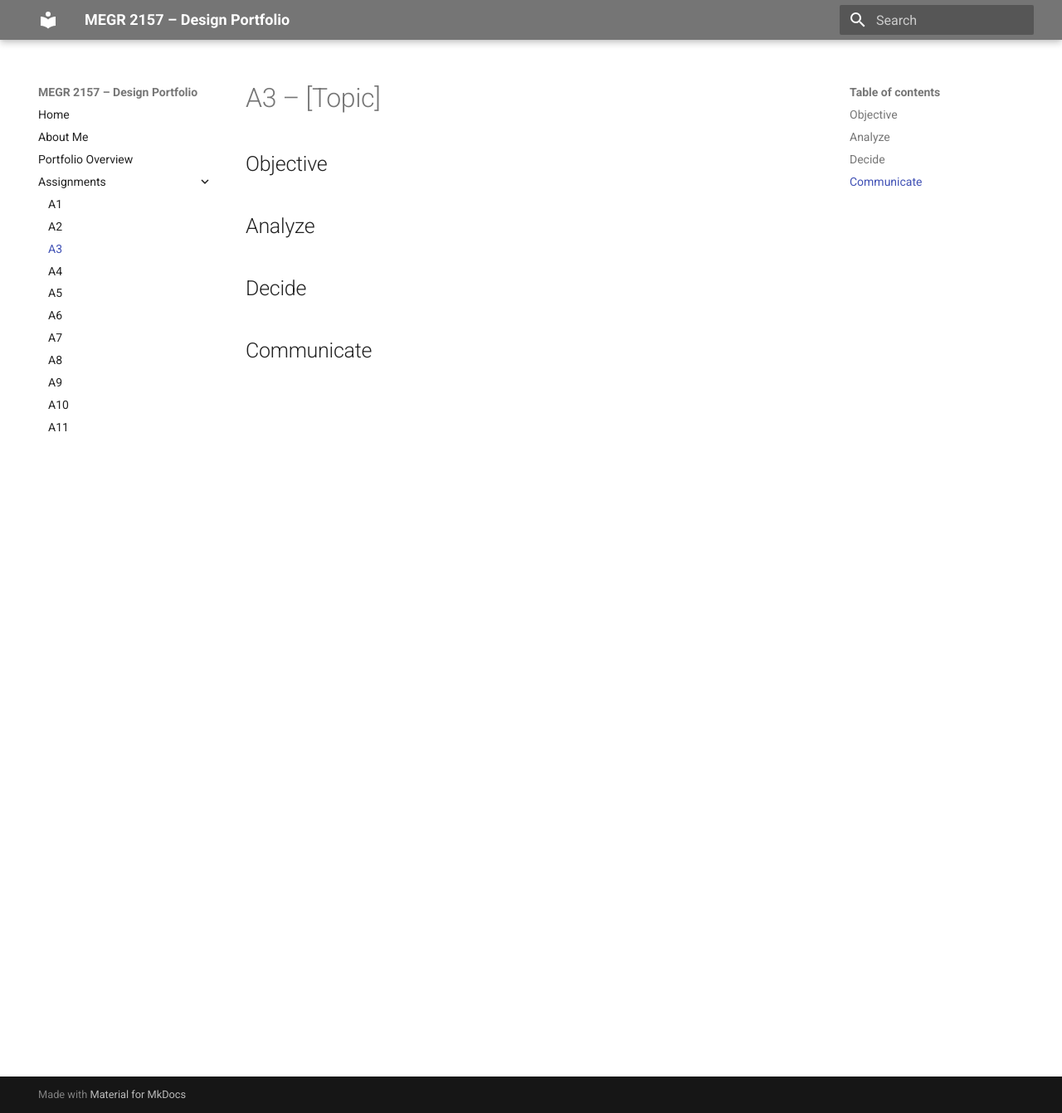
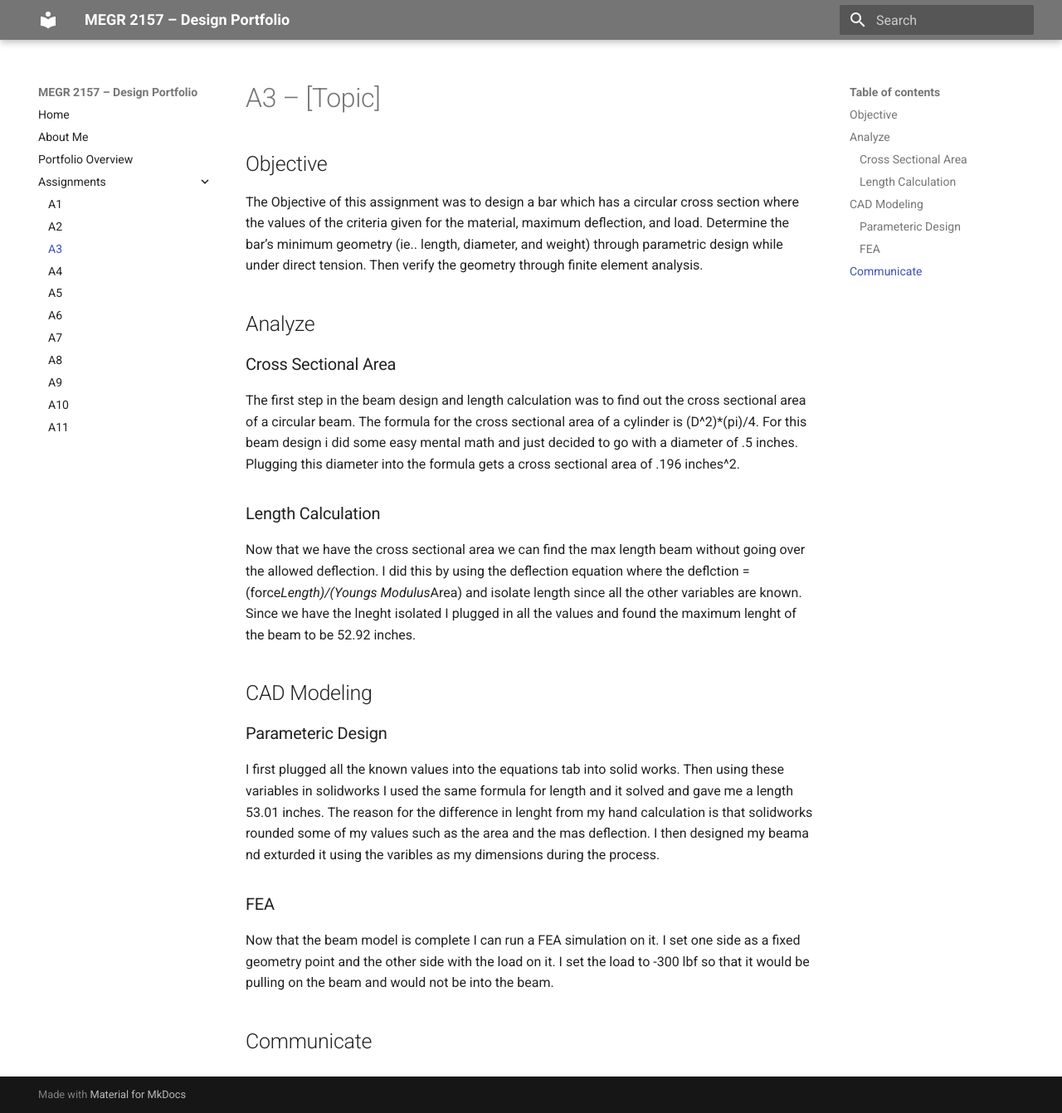
Before and after one commit to jadelma5/megr2156-portfolio, an MkDocs documentation site: the page built from docs/assignments/A03/index.md, in a window 1280 px wide and 1342 px high. Shown: the whole window at 83% size. Built offline with MkDocs 1.6.1 and Material for MkDocs 9.7.7, drawn with Linux system fonts in a browser that asks for light colours.

Commit message:
Update index.md

```diff
--- a/docs/assignments/A03/index.md
+++ b/docs/assignments/A03/index.md
@@ -2,11 +2,27 @@
 
 ## Objective
 
+The Objective of this assignment was to design a bar which has a circular cross section where the values of the criteria given for the material, maximum deflection, and load. Determine the bar’s minimum geometry (ie.. length, diameter, and weight) through parametric design while under direct tension. Then verify the geometry through finite element analysis.
 
 ## Analyze
 
+### Cross Sectional Area
 
-## Decide
+The first step in the beam design and length calculation was to find out the cross sectional area of a circular beam. The formula for the cross sectional area of a cylinder is (D^2)*(pi)/4. For this beam design i did some easy mental math and just decided to go with a diameter of .5 inches. Plugging this diameter into the formula gets a cross sectional area of .196 inches^2.
+
+### Length Calculation
+
+Now that we have the cross sectional area we can find the max length beam without going over the allowed deflection. I did this by using the deflection equation where the deflction = (force*Length)/(Youngs Modulus*Area) and isolate length since all the other variables are known. Since we have the lneght isolated I plugged in all the values and found the maximum lenght of the beam to be 52.92 inches.
+
+## CAD Modeling
+
+### Parameteric Design
+
+I first plugged all the known values into the equations tab into solid works. Then using these variables in solidworks I used the same formula for length and it solved and gave me a length 53.01 inches. The reason for the difference in lenght from my hand calculation is that solidworks rounded some of my values such as the area and the mas deflection. I then designed my beama nd exturded it using the varibles as my dimensions during the process.
+
+### FEA
+
+Now that the beam model is complete I can run a FEA simulation on it. I set one side as a fixed geometry point and the other side with the load on it. I set the load to -300 lbf so that it would be pulling on the beam and would not be into the beam.
 
 
 ## Communicate
```
